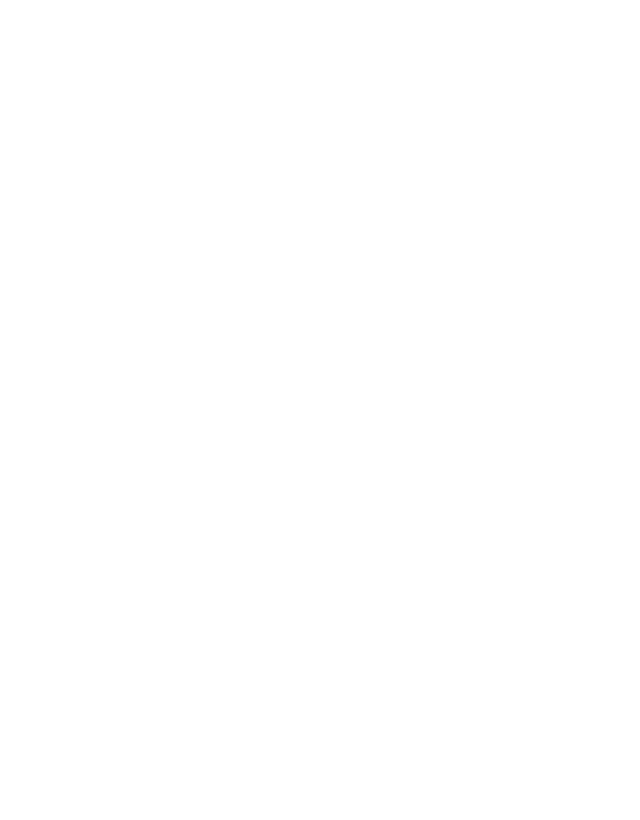
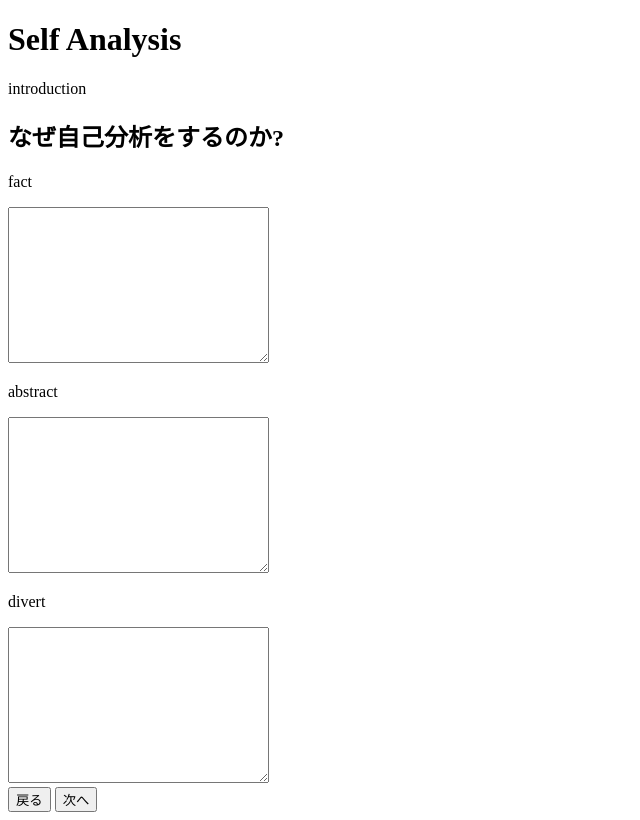
Before and after one commit to t0ottio13/quiz_app, a plain HTML site: page index.html in a window 1280 px wide. Shown: the whole page, without its empty margins (0-640 px from the left). Drawn offline with nearby package versions, Linux system fonts and the light colour scheme.

Commit message:
Add setLocalStorage flow by abessan

```diff
--- a/index.html
+++ b/index.html
@@ -4,9 +4,41 @@
     <meta charset="UTF-8">
     <meta http-equiv="X-UA-Compatible" content="IE=edge">
     <meta name="viewport" content="width=device-width, initial-scale=1.0">
-    <title>Elon Musk Quiz</title>
+    <title>Self Analysis</title>
 </head>
 <body>
-    <header></header>
+    <!-- パンくずリスト -->
+    <header>
+        <div class="title">
+            <h1>Self Analysis</h1>
+        </div>
+    </header>
+    <main>
+        <div class="question_wrapper">
+            <div class="question">
+                <p id="category">category</p>
+                <h2 id="question">question</h2>
+            </div>
+        </div>
+        <div class="fact_wrapper">
+            <p>fact</p>
+            <textarea type="text" name="fact" id="" cols="30" rows="10"></textarea>
+        </div>
+        <div class="abstract_wrapper">
+            <p>abstract</p>
+            <textarea onchange="" type="text" name="abstract" id="" cols="30" rows="10"></textarea>
+        </div>
+        <div class="divert_wrapper">
+            <p>divert</p>
+            <textarea type="text" name="divert" id="" cols="30" rows="10"></textarea>
+        </div>
+
+        <input type="button" id="back" value="戻る">
+        <input type="button" id="next" value="次へ">
+    </main>
+    <footer></footer>
+    <script src="https://code.jquery.com/jquery-3.0.0.min.js"></script>
+    <script src="./questions.js"></script>
+    <script> src="./exchange.js"</script>
 </body>
 </html>
--- /dev/null
+++ b/questions.js
@@ -0,0 +1,45 @@
+let count = 0;
+
+const category = [
+    'introduction',
+    '幼少期',
+    '小学生',
+    '中学生',
+    '高校生',
+    '大学生',
+    '社会人（２０代）',
+    '未来',
+    '現在'
+];
+
+const questions = [
+    'なぜ自己分析をするのか?',
+    '現在の自分の人生の軸は？',
+    '自分の夢と向き合うことで、何を得たいのか？'
+];
+
+$('#category').text(category[count]);
+$('#question').text(questions[count]);
+
+function setSave(val) {
+    window.localStorage.setItem('key', JSON.stringify(val)
+    );
+}
+
+setSave([]);
+
+$('#next').on('click', () => {
+    const factValue = $('textarea[name="fact"]').val();
+    const abstractValue = $('textarea[name="abstract"]').val();
+    const divertValue = $('textarea[name="divert"]').val();
+
+    const data = {
+        questionNo: count,
+        fact: factValue,
+        abstract: abstractValue,
+        divert: divertValue
+    };
+
+    setSave(data);
+
+});
```
Also changed, not shown: exchange.js (added).
